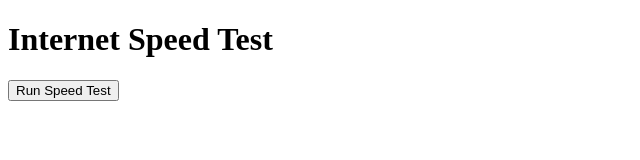
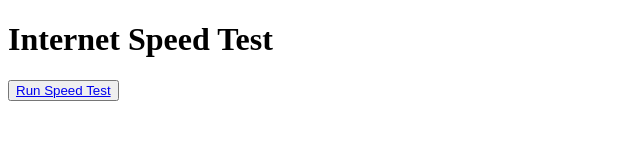
Before and after one commit to nsinternet/nsinternet.github.io, a plain HTML site: page speed.html in a window 1280 px wide. Shown: the whole page, without its empty margins (0-640 px from the left). Drawn offline with Linux system fonts and the light colour scheme.

Commit message:
speed.html

```diff
--- a/speed.html
+++ b/speed.html
@@ -7,7 +7,7 @@
 </head>
 <body>
     <h1>Internet Speed Test</h1>
-    <button onclick="runSpeedTest()">Run Speed Test</button>
+    <button> <a href="https://www.speedtest.net/"> Run Speed Test</a></button>
     <p id="speedResults"></p>
 
     <script>
```
